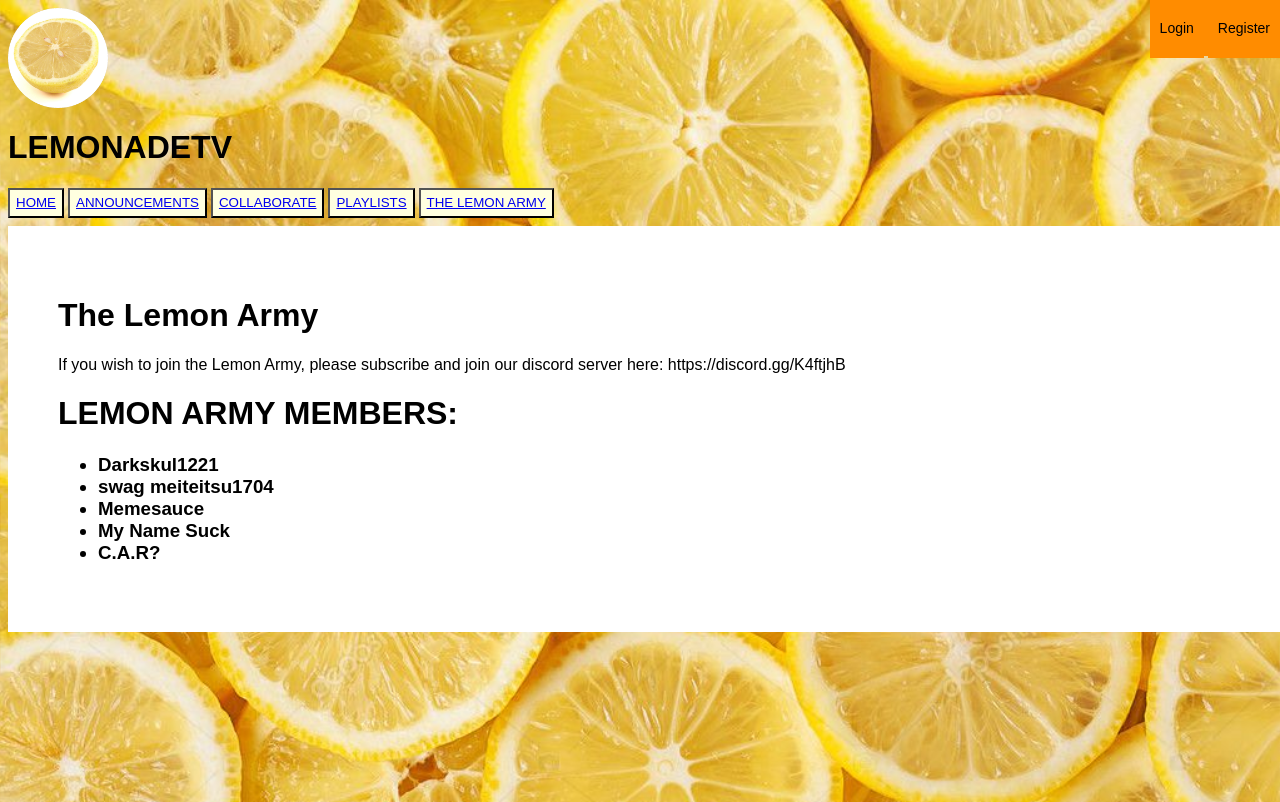
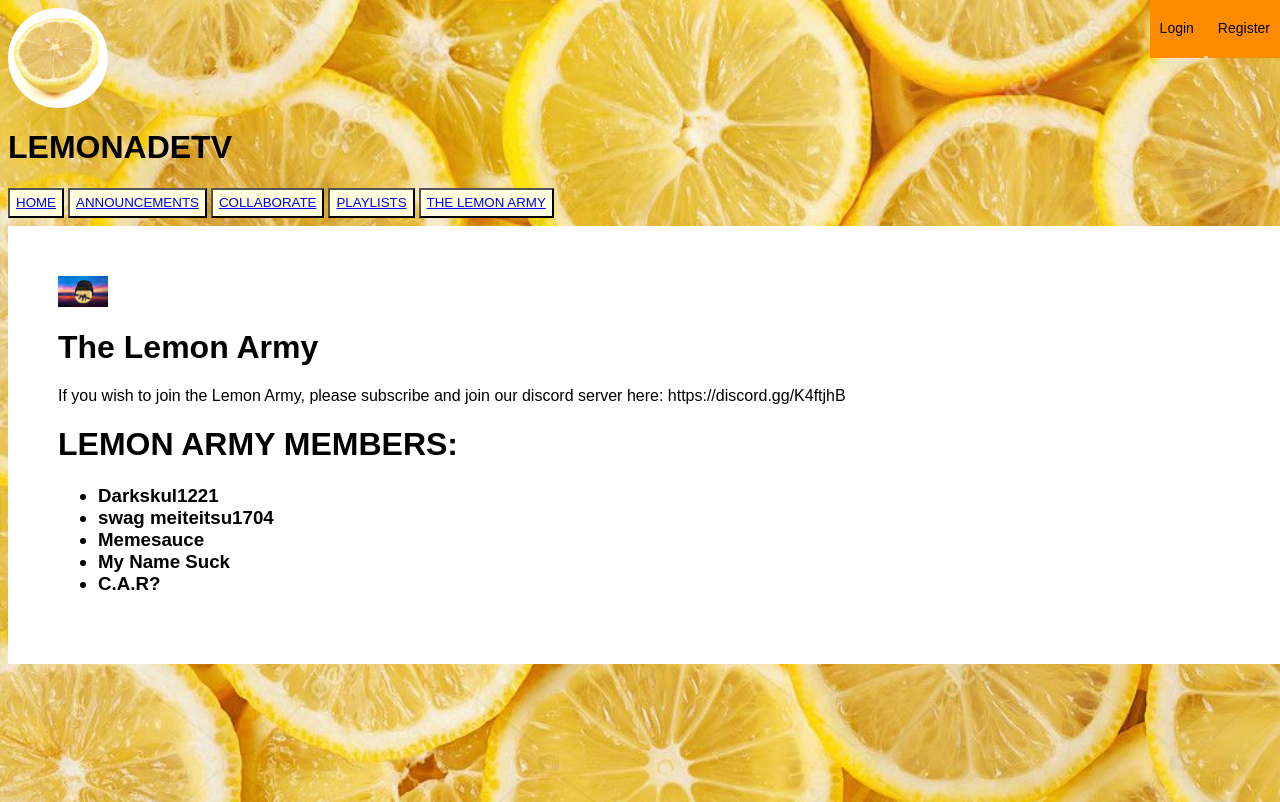
Before and after one commit to Lemon0307/Lemonadetv, a plain HTML site: page LemonArmy.html in a window 1280 px wide. Shown: the top 802 px of the page. Drawn offline with Linux system fonts and the light colour scheme.

Commit message:
Update LemonArmy.html

```diff
--- a/LemonArmy.html
+++ b/LemonArmy.html
@@ -18,7 +18,7 @@
     <button><a href="LemonArmy.html">THE LEMON ARMY</a></button>
             <hr/>
     <div class="content">
-
+    <img class="img-LemonArmyLogo" src="ICONS/B01EC692-E82D-4EDF-885A-19DAFC97217F.png">
     <h1>The Lemon Army</h1>
     </hr>
     <p>If you wish to join the Lemon Army, please subscribe and join our discord server here:
```
